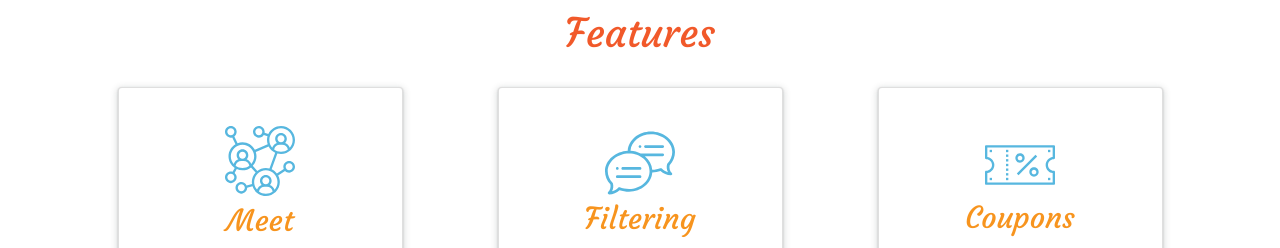
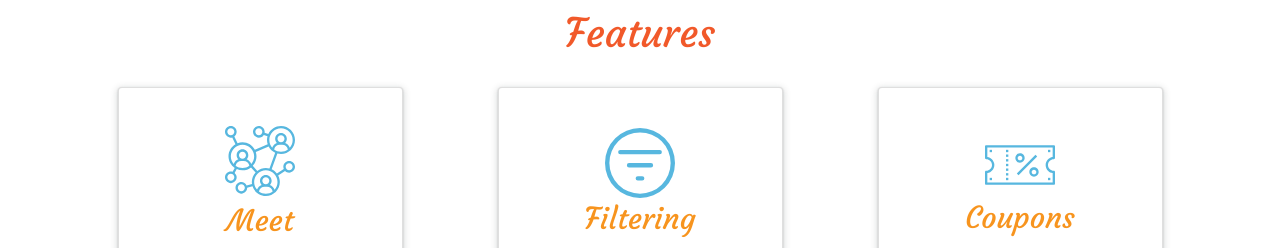
Before and after one commit to ReCoded-Org/capstone-turkey-love-thy-neighbour, a React (Create React App) app: page / in a window 1280 px wide. Shown: the part 2480-2728 px from the top of the page. Built offline with nearby package versions, Linux system fonts and the light colour scheme; no server answers.

Commit message:
Change font families on features

```diff
--- a/src/components/Features/index.jsx
+++ b/src/components/Features/index.jsx
@@ -3,13 +3,10 @@ import React from "react";
 import { Container, Row, Col, Card } from "react-bootstrap";
 
 import { ReactComponent as NetworkImg } from "../../images/network.svg";
-import { ReactComponent as SpeechBubbleImg } from "../../images/speech-bubble.svg";
+import { ReactComponent as FilterImg } from "../../images/filter.svg";
 import { ReactComponent as CouponImg } from "../../images/coupon.svg";
 
 import "./index.scss";
-
-// TODO: add real content
-// TODO: update the branch with develop
 
 function Features() {
   return (
@@ -28,7 +25,7 @@ function Features() {
           </Col>
           <Col xs={12} sm={12} md={3} className="my-1 my-sm-2 my-md-0">
             <Card className="d-flex flex-column align-items-center justify-content-center">
-              <SpeechBubbleImg className="speech-bubble-svg img-fluid" />
+              <FilterImg className="speech-bubble-svg img-fluid" />
 
               <Card.Title>Filtering</Card.Title>
               <Card.Text>
```
